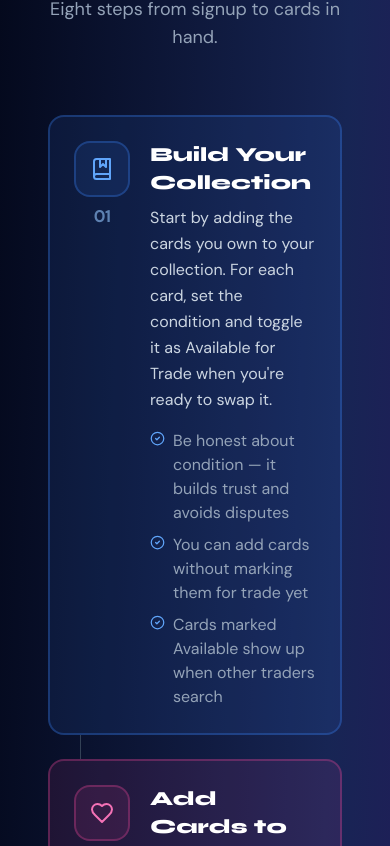
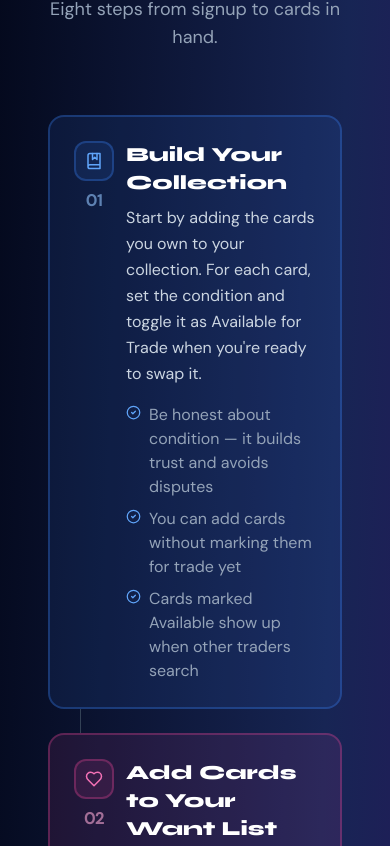
Before and after one commit to HarSti-Labs/holo-swaps, a Next.js app in the folder holo-swaps-ui/: page /how-it-works in a window 390 px wide. Shown: the part 1316-2162 px from the top of the page. Built offline with nearby package versions, Linux system fonts and the light colour scheme.

Commit message:
mobile icons

```diff
--- a/holo-swaps-ui/src/app/how-it-works/page.tsx
+++ b/holo-swaps-ui/src/app/how-it-works/page.tsx
@@ -238,11 +238,11 @@ export default function HowItWorksPage() {
                         </div>
                       )}
 
-                      <div className="flex items-start gap-5">
+                      <div className="flex items-start gap-3 sm:gap-5">
                         {/* Step number + icon */}
                         <div className="flex flex-col items-center gap-2 flex-shrink-0">
-                          <div className={`w-14 h-14 rounded-2xl ${c.bg} border-2 ${c.border} flex items-center justify-center`}>
-                            <Icon size={24} className={c.icon} />
+                          <div className={`w-10 h-10 sm:w-14 sm:h-14 rounded-xl sm:rounded-2xl ${c.bg} border-2 ${c.border} flex items-center justify-center`}>
+                            <Icon size={18} className={c.icon} />
                           </div>
                           <span className={`text-base font-black ${c.text} opacity-60`}>{step.number}</span>
                         </div>
```
